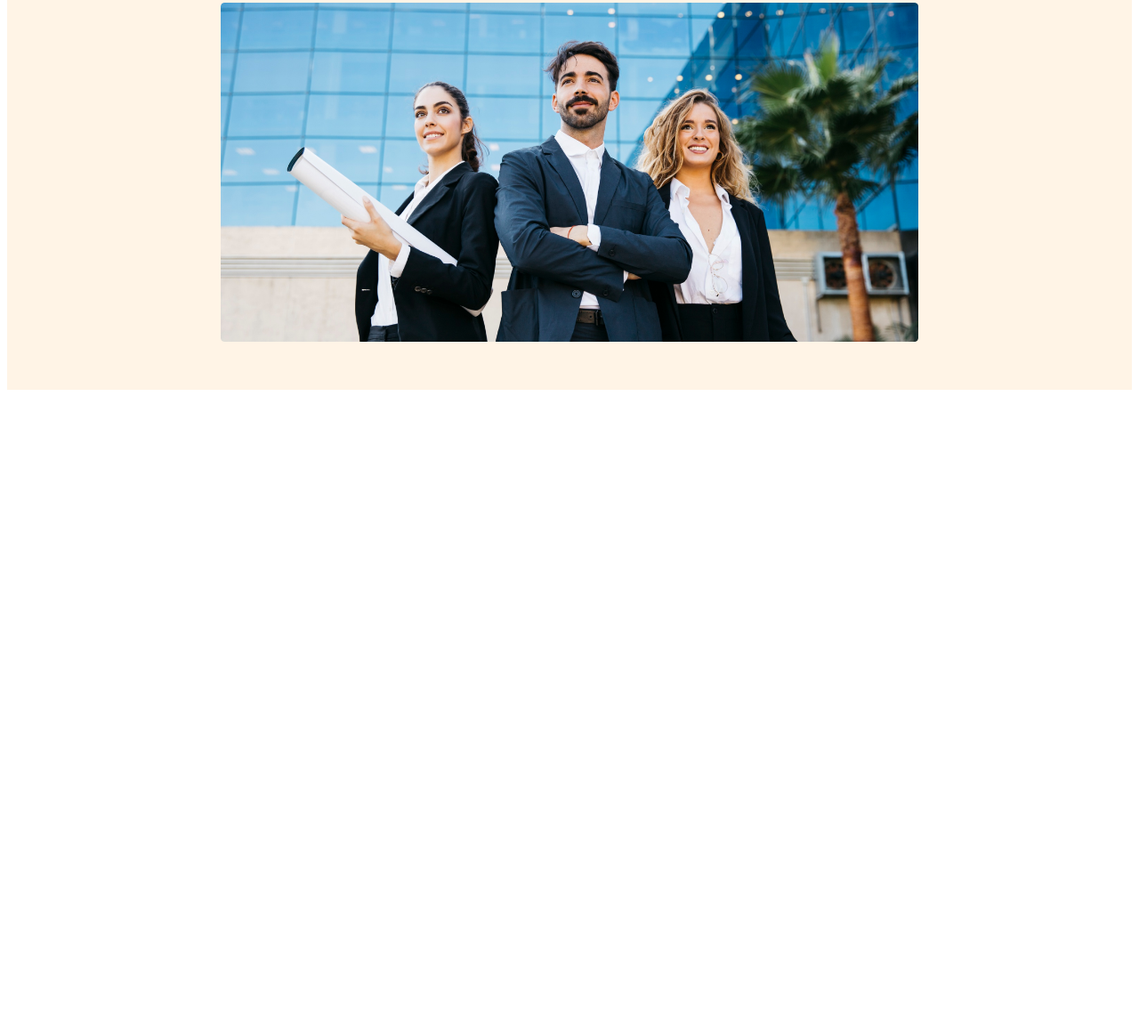
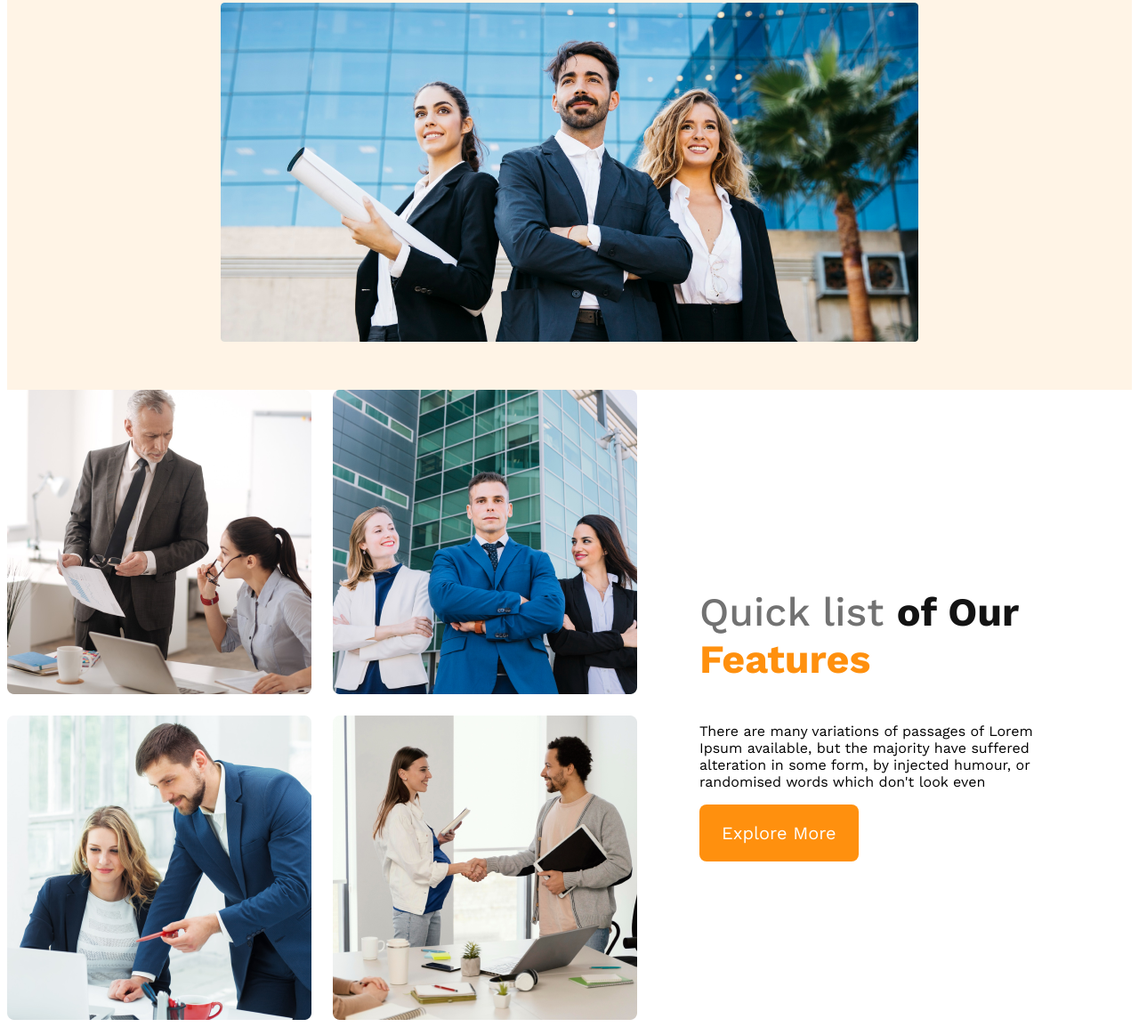
Before and after one commit to meheraz1100/architects-website, a plain HTML site: page index.html in a window 1280 px wide. Shown: the part 573-1727 px from the top of the page at 89% size. Before the commit the page ends 1019 px from the top, so only its background shows below. Drawn offline with nearby package versions, Linux system fonts and the light colour scheme.

Commit message:
features content added

```diff
--- a/index.html
+++ b/index.html
@@ -7,6 +7,7 @@
     <link rel="stylesheet" href="style/architacts.css">
 </head>
 <body>
+    <!-- header start -->
     <header>
         <nav>
             <h3 class="nav-title">G3 Architects</h3>
@@ -28,8 +29,22 @@
         <img src="images/banner.png" alt="">
         </div>
     </header>
+    <!-- header end -->
     <main>
-
+        <!-- teams section start -->
+        <section class="teams-container">
+            <div class="teams-image-container">
+                <img src="images/team1.png" alt="">
+                <img src="images/team2.png" alt="">
+                <img src="images/team3.png" alt="">
+                <img src="images/team4.png" alt="">
+            </div>
+            <div class="teams-content">
+                <h3 class="teams-title"><span class="quick-list">Quick list </span> <span class="of-our">of Our</span> <span class="text-features">Features</span></h3>
+                <p class="teams-description">There are many variations of passages of Lorem Ipsum available, but the majority have suffered alteration in some form, by injected humour, or randomised words which don't look even</p>
+                <button class="btn-primary">Explore More</button>
+            </div>
+        </section>
     </main>
     <footer>
 
--- a/style/architacts.css
+++ b/style/architacts.css
@@ -87,3 +87,38 @@ nav li a{
         flex-direction: column;
     }
 }
+
+/* main styles */
+main{
+    max-width: 1440px;
+    margin: 0 auto;
+}
+
+/* teams style */
+.teams-container{
+    display: flex;
+    align-items: center;
+}
+.teams-image-container{
+    display: grid;
+    grid-template-columns: repeat(2, 1fr);
+    gap: 1.5rem;
+}
+.teams-content{
+    padding-left: 70px;
+    padding-right: 70px;
+}
+.teams-title{
+    font-size: 2.8rem;
+}
+.teams-title .quick-list{
+    color: #727272;
+    font-weight: 500;
+}
+.teams-title .of-our{
+    color: #131313;
+}
+.teams-title .text-features{
+    color: #FF900E;
+    font-weight: 700;
+}
```
